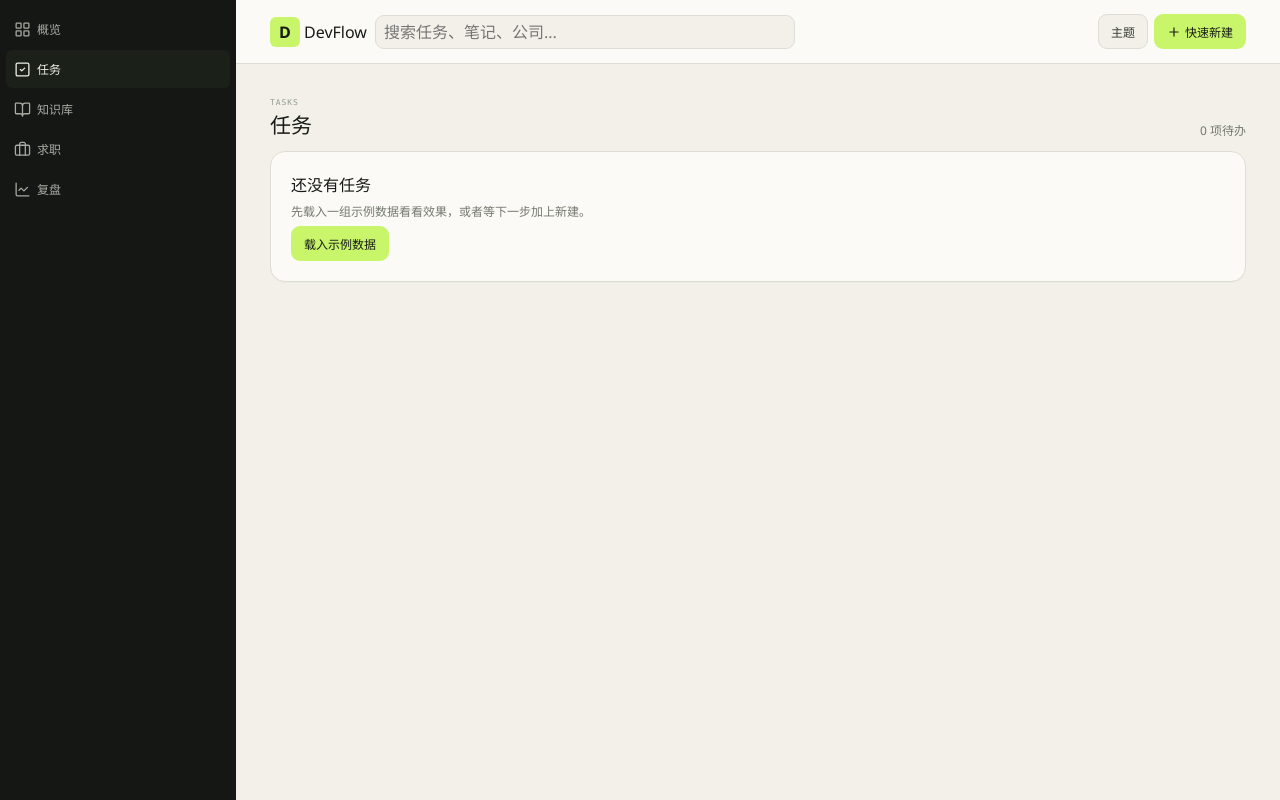
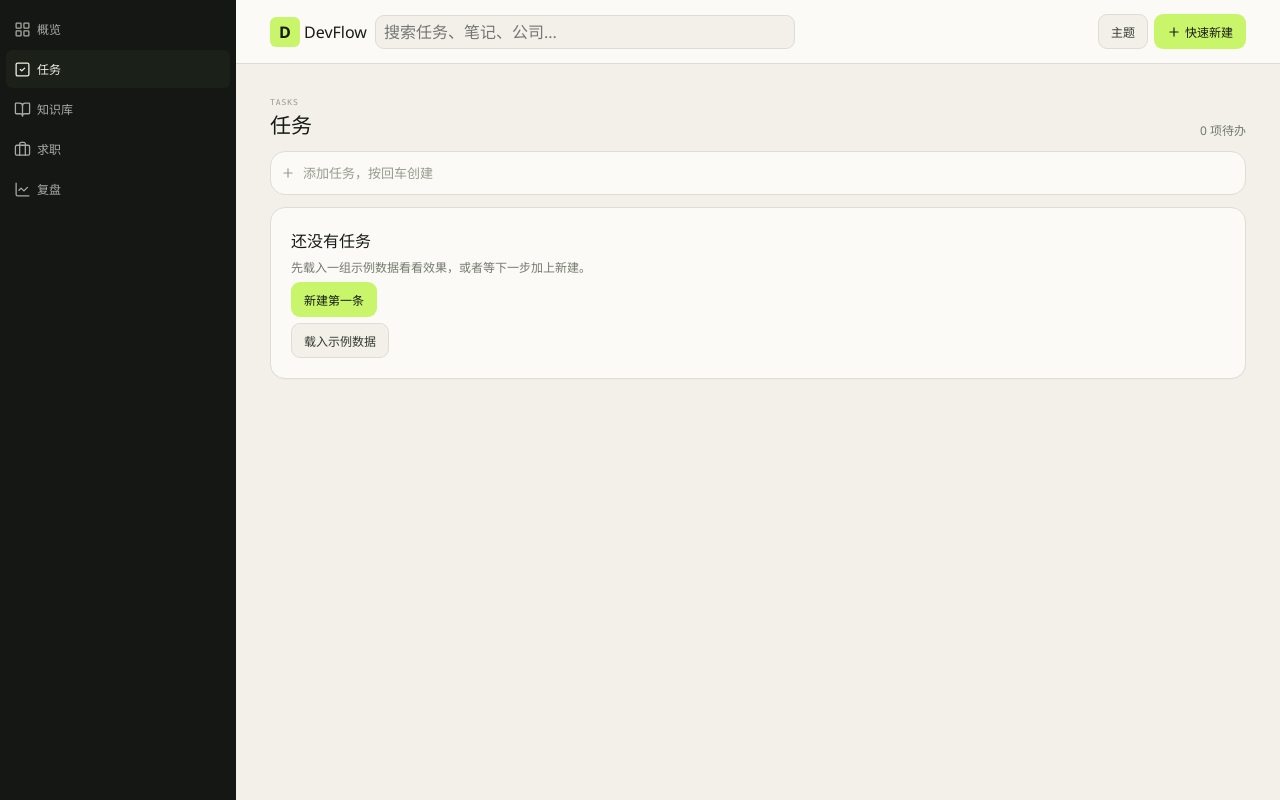
Before and after one commit to cyldstore/devflow, a Vue app in the folder devflow/: page /tasks in a window 1280 px wide. Built offline with nearby package versions, Linux system fonts and the light colour scheme.

Commit message:
feat(tasks): 快速添加任务

```diff
--- /dev/null
+++ b/devflow/src/lib/id.ts
@@ -0,0 +1,6 @@
+export function createId(): string {
+  if (typeof crypto !== 'undefined' && typeof crypto.randomUUID === 'function') {
+    return crypto.randomUUID()
+  }
+  return `${Date.now().toString(36)}-${Math.random().toString(36).slice(2, 10)}`
+}
--- a/devflow/src/pages/TasksView.vue
+++ b/devflow/src/pages/TasksView.vue
@@ -11,11 +11,24 @@
       </p>
     </header>
 
+    <form class="quick-add" @submit.prevent="submitTask">
+      <Plus :size="14" aria-hidden="true" />
+      <input
+        ref="inputEl"
+        v-model="draft"
+        type="text"
+        placeholder="添加任务，按回车创建"
+        aria-label="新任务标题"
+        enterkeyhint="done"
+      />
+    </form>
+
     <Card v-if="groups.length === 0" class="empty">
       <div class="empty-body">
         <p class="empty-title">还没有任务</p>
         <p class="empty-text">先载入一组示例数据看看效果，或者等下一步加上新建。</p>
-        <Button variant="lime" @click="loadSeed">载入示例数据</Button>
+        <Button variant="lime" @click="focusInput">新建第一条</Button>
+        <Button variant="ghost" @click="loadSeed">载入示例数据</Button>
       </div>
     </Card>
 
@@ -83,6 +96,8 @@ import { localDate } from '@/lib/date'
 import { groupTasks, isOverdue } from '@/lib/tasks'
 import { loadSeed, useDatabase } from '@/stores/db'
 import type { TaskCategory } from '@/types'
+import { Plus } from 'lucide-vue-next'
+import { addTask } from '@/stores/tasks'
 
 const CATEGORY_LABELS: Record<TaskCategory, string> = {
   learning: '学习',
@@ -105,6 +120,19 @@ const doneOpen = ref(false)
 const groups = computed(() => groupTasks(db.tasks, today))
 const openCount = computed(() => db.tasks.filter((task) => !task.done).length)
 const overdueCount = computed(() => db.tasks.filter((task) => isOverdue(task, today)).length)
+
+const draft = ref('')
+const inputEl = ref<HTMLInputElement | null>(null)
+
+function submitTask() {
+  const task = addTask(draft.value)
+  if (!task) return
+  draft.value = ''
+}
+
+function focusInput() {
+  inputEl.value?.focus()
+}
 </script>
 
 <style scoped>
@@ -299,4 +327,34 @@ h1 {
   font-size: var(--text-sm);
   color: var(--color-text-muted);
 }
+
+.quick-add {
+  display: flex;
+  align-items: center;
+  gap: var(--space-3);
+  height: 44px;
+  padding: 0 var(--space-5);
+  background: var(--color-surface);
+  border: 1px solid var(--color-border);
+  border-radius: var(--radius-lg);
+  color: var(--color-text-faint);
+}
+
+.quick-add:focus-within {
+  border-color: var(--color-accent-strong);
+}
+
+.quick-add input {
+  flex: 1;
+  min-width: 0;
+  border: none;
+  outline: none;
+  background: transparent;
+  color: var(--color-text);
+  font-size: var(--text-base);
+}
+
+.quick-add input::placeholder {
+  color: var(--color-text-faint);
+}
 </style>
--- /dev/null
+++ b/devflow/src/stores/tasks.ts
@@ -0,0 +1,24 @@
+import type { Task } from '@/types'
+import { localDate } from '@/lib/date'
+import { createId } from '@/lib/id'
+import { useDatabase } from './db'
+
+export function addTask(title: string): Task | null {
+  const trimmed = title.trim()
+  if (!trimmed) return null
+
+  const now = new Date().toISOString()
+  const task: Task = {
+    id: createId(),
+    title: trimmed,
+    date: localDate(),
+    category: 'project',
+    priority: 'P2',
+    done: false,
+    createdAt: now,
+    updatedAt: now,
+  }
+
+  useDatabase().tasks.push(task)
+  return task
+}
```
